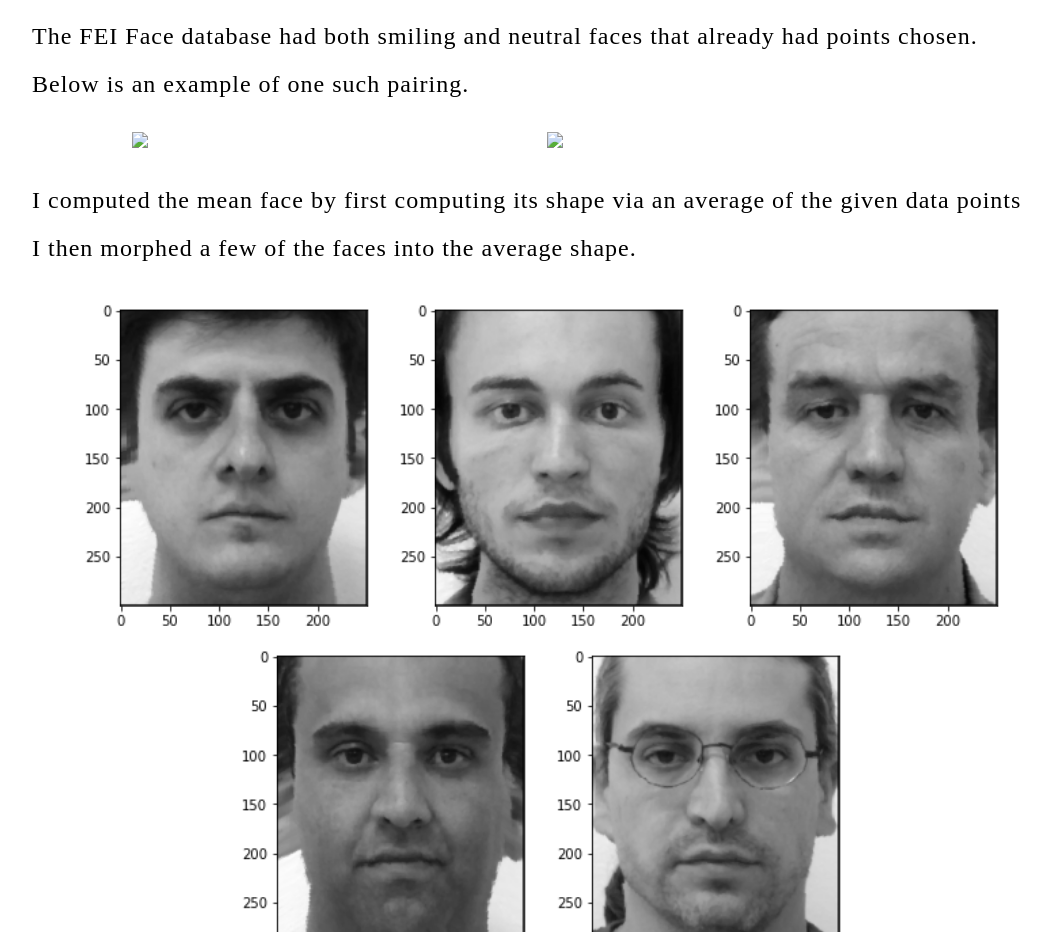
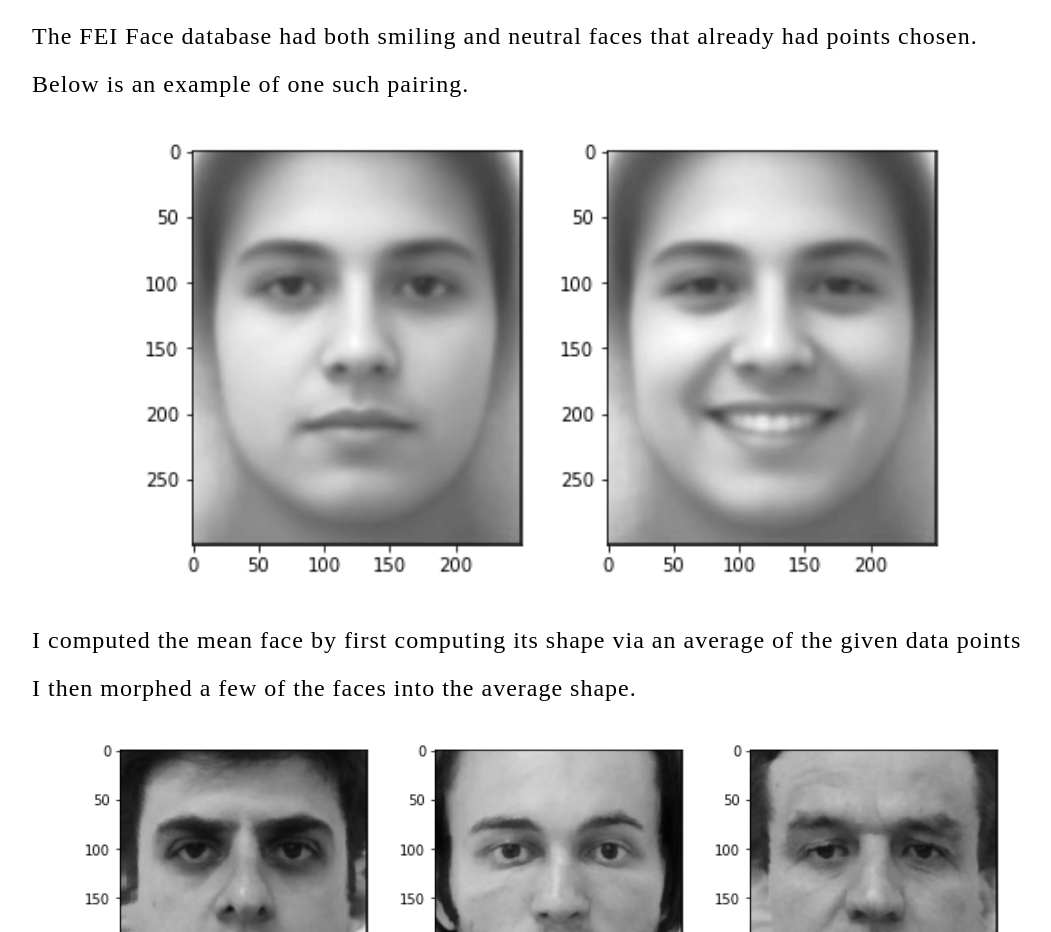
Before and after one commit to briana-jin-zhang/cs194-26-proj3, a plain HTML site: page index.html in a window 1280 px wide. Shown: the part 2620-3552 px from the top of the page, without its empty margins (108-1159 px from the left). Drawn offline with Linux system fonts and the light colour scheme.

Commit message:
typoed names

```diff
--- a/index.html
+++ b/index.html
@@ -72,11 +72,11 @@
     </p>
         <div class = 'container'>
             <div class='imgContainer'>
-                <img src="images/fei_1.png" width=400>
+                <img src="images/fei1.png" width=400>
             </div>
 
             <div class='imgContainer'>
-                <img src="images/fei_2.png" width=400>
+                <img src="images/fei2.png" width=400>
             </div>
         </div>
     <p>
```
